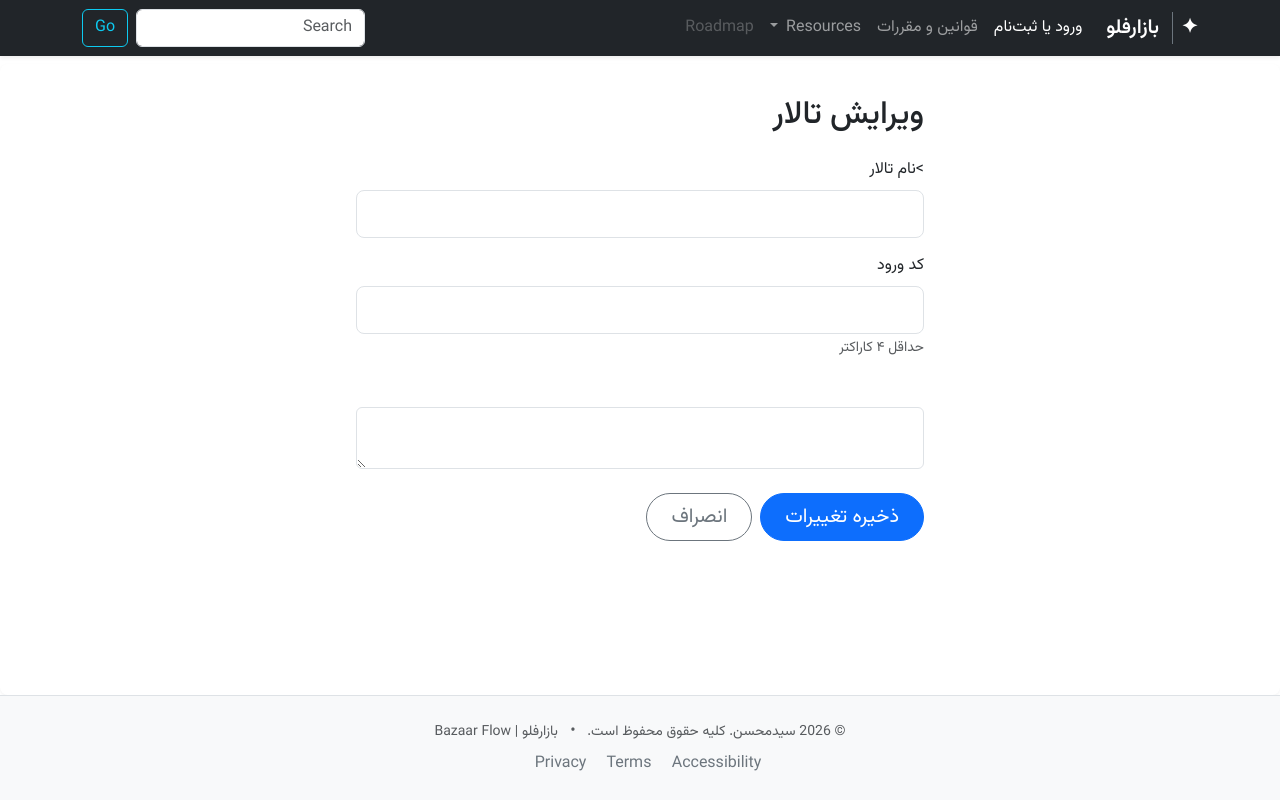
After one commit to nerina0coder-star/Bazaar-Flow, a Flask app: template app/templates/chamber/edit.html in a window 1280 px wide. The commit adds this page. Run offline with Flask 3, Linux system fonts and the light colour scheme; the template is opened without the code that fills it, so the values that code supplies are empty; some libraries are stand-ins or nearby versions.

Commit message:
feat: added chamber editing option for owners refactor: extra logic added to chamber repository style: small styling in templates.

```diff
--- a/app/repositories/chamber_repository.py
+++ b/app/repositories/chamber_repository.py
@@ -28,9 +28,11 @@ class ChamberRepository:
         db.session.commit()
 
     @staticmethod
-    def edit_chamber(chamber_id: int, name: str) -> Chamber:
+    def edit_chamber(chamber_id: int, name: str, entrance_code: str, description: str) -> Chamber:
         chamber = Chamber.query.get(chamber_id)
         chamber.name = name
+        chamber.entrance_code = entrance_code
+        chamber.description = description
         db.session.commit()
         return chamber
 
--- a/app/templates/chamber/create.html
+++ b/app/templates/chamber/create.html
@@ -28,14 +28,14 @@
                         <div class="mb-3">
                             <label for="entrance_code" class="form-label">کد ورود <span class="text-danger">*</span></label>
                             <input type="text" class="form-control" id="entrance_code" name="entrance_code" required>
-                            <div class="form-text">حداقل ۴ کاراکتر (حروف بزرگ، اعداد). مثال: `JS2025`</div>
+                            <div class="form-text">حداقل ۴ کاراکتر. مثال: `JS2025`</div>
                         </div>
 
                         <!-- Description -->
 
                         <div class="mb-4">
-                            <label for="description" class="form-label">توضیحات (اختیاری)</label>
-                            <textarea class="form-control" id="description" name="description" rows="2"></textarea>
+                            <label for="description" class="form-label">توضیحات</label>
+                            <textarea class="form-control" id="description" name="description" rows="2" required></textarea>
                         </div>
 
                         <div class="d-grid">
--- /dev/null
+++ b/app/templates/chamber/edit.html
@@ -0,0 +1,51 @@
+{% extends 'base.html' %}
+
+{% block title %} ویرایش جزئیات {% endblock %}
+
+{% block content %}
+
+<div class="edit-chamber-container">
+    <h2 class="mb-4"> ویرایش تالار {{ custom_message }}</h2>
+    <form method="POST" action="/chamber/edit/{{ chamber.id }}">
+        <!-- Chamber Name -->
+        <div class="mb-3">
+            <label class="form-label" for="name"> >نام تالار</label>
+            <input type="text" class="form-control form-control-lg" id="name" name="name" value="{{ chamber.name }}" required>
+        </div>
+
+        <!-- Entrance Code -->
+        <div class="mb-4">
+            <label class="form-label" for="entrance_code">کد ورود</label>
+            <input type="text" class="form-control form-control-lg" id="entrance_code" name="entrance_code" value="{{ chamber.entrance_code }}" required>
+            <div class="form-text">حداقل ۴ کاراکتر</div>
+        </div>
+
+        <!-- Description -->
+        <div class="mb-4">
+            <label for="description" class="form-label"></label>
+            <textarea name="description" id="description" rows="2" class="form-control">{{ chamber.description }}</textarea>
+        </div>
+
+        <div class="d-flex gap-2">
+            <button type="submit" class="btn btn-primary btn-lg px-4 rounded-pill">ذخیره تغییرات</button>
+            <a class="btn btn-outline-secondary btn-lg px-4 rounded-pill" href="/chamber/dashboard">انصراف</a>
+        </div>
+    </form>
+</div>
+
+{% endblock %}
+
+{% block style %}
+
+<style>
+.edit-chamber-container {
+    max-width: 600px;
+    margin: 2rem auto;
+    padding: 0 1rem;
+}
+.form-control:focus {
+    box-shadow: 0 0 0 0.2rem rgba(13,110,253,0.25);
+}
+</style>
+
+{% endblock %}
```
Also changed, not shown: app/blueprints/chamber.py (+51 -11 lines), app/templates/chamber/dashboard.html (+7 -1 lines).
